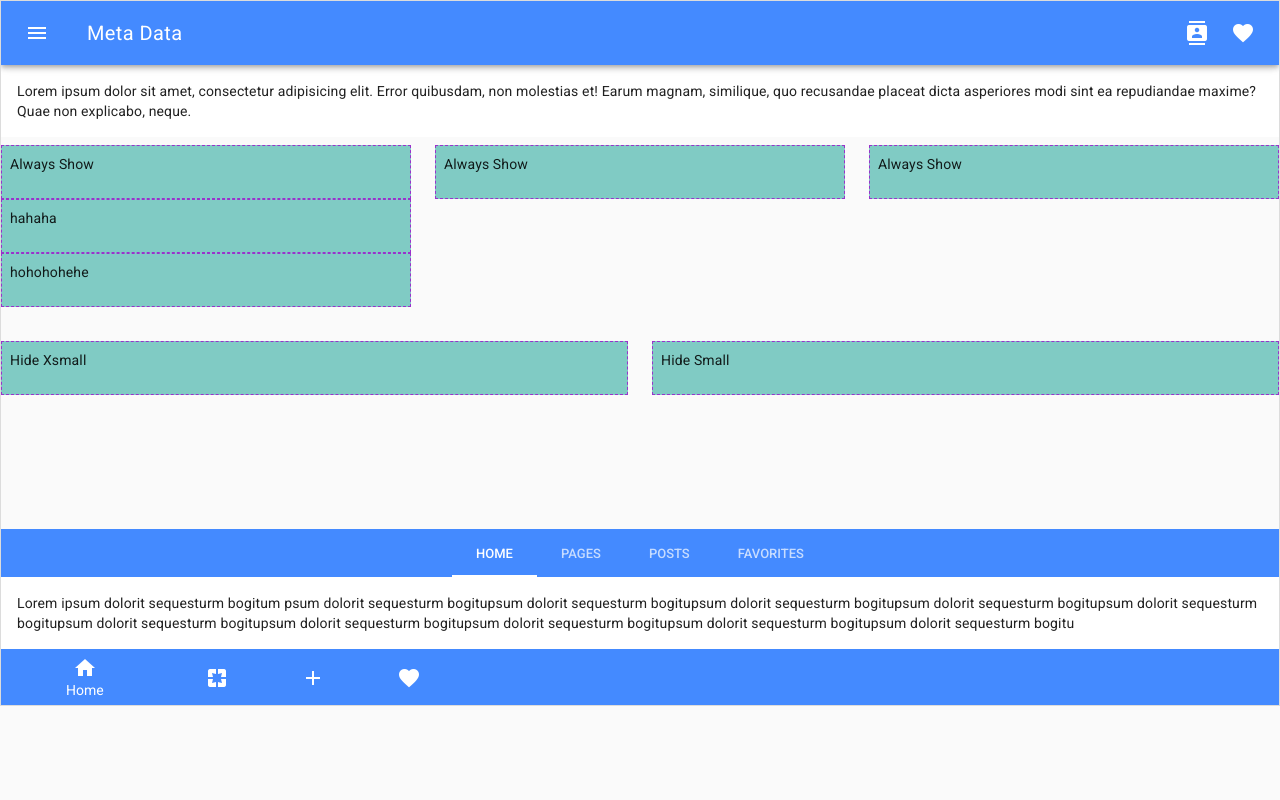
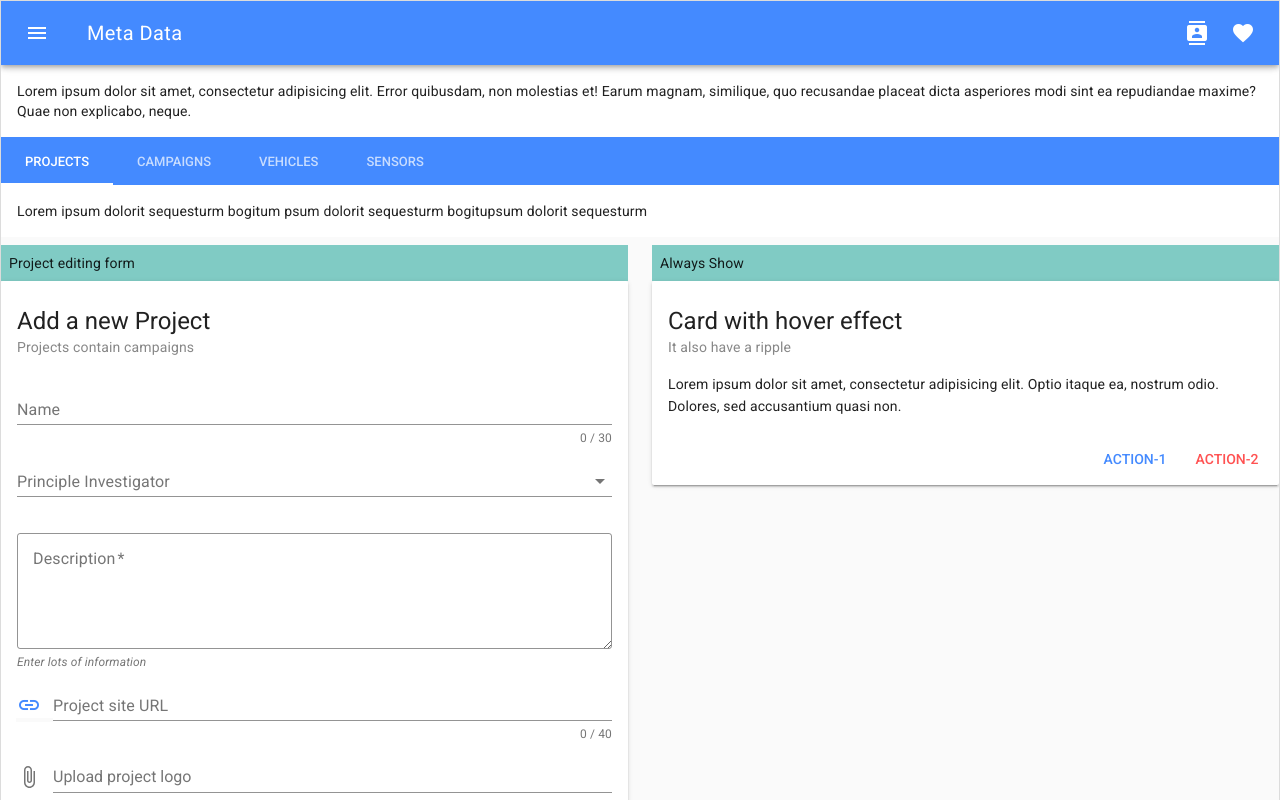
Before and after one commit to snfraser/vuefirst, a Vue app: page / in a window 1280 px wide. Shown: the top 800 px of the page. Built offline with nearby package versions, Linux system fonts and the light colour scheme.

Commit message:
Added cards testing and mockup of new-project form

```diff
--- a/src/App.vue
+++ b/src/App.vue
@@ -1,5 +1,8 @@
 <template>
   <div id="top" class="page-container md-layout-column">
+
+
+    <!-- TOOLBAR -->
     <md-toolbar class="md-primary">
       <md-button class="md-icon-button" @click="showNavigation = true">
         <md-icon>menu</md-icon>
@@ -103,70 +106,26 @@
       similique, quo recusandae placeat dicta asperiores modi sint ea repudiandae maxime? Quae non explicabo, neque.
     </md-content>
 
-    <div class="md-layout md-gutter md-alignment-center">
-      <div class="md-layout-item md-medium-size-33 md-small-size-50 md-xsmall-size-100">
-        <span>Always Show</span>
-        <span>hahaha</span>
-        <span>hohohohehe</span>
-      </div>
-
-      <div class="md-layout-item md-medium-size-33 md-small-size-50 md-xsmall-size-100">
-        <span>Always Show</span>
-      </div>
-
-      <div class="md-layout-item md-medium-size-33 md-small-size-50 md-xsmall-size-100">
-        <span>Always Show</span>
-      </div>
-
-      <div class="md-layout-item md-medium-size-50 md-small-size-50 md-xsmall-hide">
-        <span>Hide Xsmall</span>
-      </div>
-
-      <div class="md-layout-item md-medium-size-50 md-small-hide">
-        <span>Hide Small</span>
-      </div>
-
-      <div class="md-layout-item md-medium-hide">
-        <span>Hide Medium</span>
-      </div>
-    </div>
-
+    <!-- TAB BAR -->
     <div>
-      <md-tabs class="md-primary" md-alignment="centered">
-        <md-tab id="tab-home" md-label="Home">
+      <md-tabs class="md-primary" md-alignment="left">
+        <md-tab id="tab-home" md-label="Projects">
           Lorem ipsum dolorit sequesturm bogitum psum dolorit sequesturm bogitupsum dolorit sequesturm
-          bogitupsum dolorit sequesturm bogitupsum dolorit sequesturm bogitupsum dolorit sequesturm bogitupsum
-          dolorit sequesturm bogitupsum dolorit sequesturm bogitupsum dolorit sequesturm bogitupsum dolorit
-          sequesturm bogitupsum dolorit sequesturm bogitu
 
         </md-tab>
-        <md-tab id="tab-pages" md-label="Pages">
+        <md-tab id="tab-pages" md-label="Campaigns">
 
           Lorem ipsum dolorit sequesturm bogitum psum dolorit sequesturm bogitupsum dolorit sequesturm
           bogitupsum dolorit sequesturm bogitupsum dolorit sequesturm bogitupsum dolorit sequesturm bogitupsum
-          dolorit sequesturm bogitupsum dolorit sequesturm bogitupsum dolorit sequesturm bogitupsum dolorit
-          sequesturm bogitupsum dolorit sequesturm bogitu Lorem ipsum dolorit sequesturm bogitum psum dolorit sequesturm bogitupsum dolorit sequesturm
-          bogitupsum dolorit sequesturm bogitupsum dolorit sequesturm bogitupsum dolorit sequesturm bogitupsum
-          dolorit sequesturm bogitupsum dolorit sequesturm bogitupsum dolorit sequesturm bogitupsum dolorit
-          sequesturm bogitupsum dolorit sequesturm bogitu Lorem ipsum dolorit sequesturm bogitum psum dolorit sequesturm bogitupsum dolorit sequesturm
-          bogitupsum dolorit sequesturm bogitupsum dolorit sequesturm bogitupsum dolorit sequesturm bogitupsum
-          dolorit sequesturm bogitupsum dolorit sequesturm bogitupsum dolorit sequesturm bogitupsum dolorit
-          sequesturm bogitupsum dolorit sequesturm bogitu
+
 
         </md-tab>
-        <md-tab id="tab-posts" md-label="Posts">
+        <md-tab id="tab-posts" md-label="Vehicles">
           sturm bogitupsum dolorit sequesturm bogitupsum dolorit sequesturm bogitupsum dolorit
-          sequesturm bogitupsum dolorit sequesturm bogitu Lorem ipsum dolorit sequesturm bogitum psum dolorit sequesturm bogitupsum dolorit sequesturm
-          bogitupsum dolorit sequesturm bogitupsum dolorit sequesturm bogitupsum dolorit sequesturm bogitupsum
-          dolorit sequesturm bogitupsum dolorit sequesturm bogitupsum dolorit sequesturm bogitupsum dolorit
           sequesturm bogitupsum dolorit s
         </md-tab>
-        <md-tab id="tab-favorites" md-label="Favorites">
-          orit sequesturm bogitupsum dolorit sequesturm bogitupsum dolorit
-          sequesturm bogitupsum dolorit sequesturm bogitu Lorem ipsum dolorit sequesturm bogitum psum dolorit sequesturm bogitupsum dolorit sequesturm
-          bogitupsum dolorit sequesturm bogitupsum dolorit sequesturm bogitupsum dolorit sequesturm bogitupsum
-          dolorit sequesturm bogitupsum dolorit sequesturm bogitupsum dolorit sequesturm bogitupsum dolorit
-          sequesturm bogitupsum dolorit sequesturm bogitu Lorem ipsum dolorit sequesturm bogitum psum dolorit sequesturm bogitupsum dolorit sequesturm
+        <md-tab id="tab-favorites" md-label="Sensors">
+          psum dolorit sequesturm
           bogitupsum dolorit sequesturm bogitupsum dolorit sequesturm bogitupsum dolorit sequesturm bogitupsum
           dolorit sequesturm bogitupsum dolorit sequesturm bogitupsum dolorit sequesturm bogitupsum dolorit
           sequesturm bogitupsum dolorit seq
@@ -175,6 +134,277 @@
 
 
     </div>
+
+    <!-- MAIN FORM AND OR CARD CONTENT -->
+
+
+
+    <div class="md-layout md-gutter md-alignment-top-center">
+
+
+      <div class="md-layout-item md-medium-size-50 md-small-size-50 md-xsmall-size-100">
+        <span>Project editing form</span>
+        <md-card md-with-hover>
+          <md-ripple>
+            <md-card-header class="md-accent">
+              <div class="md-title">Add a new Project</div>
+              <div class="md-subhead">Projects contain campaigns</div>
+            </md-card-header>
+
+            <md-card-content>
+
+              <!-- Form elements here -->
+              <div>
+                <md-field md-clearable>
+                  <label>Name</label>
+                  <md-input md-counter="30"></md-input>
+                </md-field>
+
+                <md-field>
+                  <label>Principle Investigator</label>
+                  <md-select name="piuser" id="piuser">
+                    <md-option value="1">Akabaka MacKaka</md-option>
+                    <md-option value="2">Mary McTavish</md-option>
+                    <md-option value="3">Joe Bloggs</md-option>
+                  </md-select>
+                </md-field>
+
+                <md-field>
+                  <label>Description</label>
+                  <md-textarea required></md-textarea>
+                  <i class="md-helper-text">Enter lots of information</i>
+                </md-field>
+
+
+                <md-field md-clearable>
+                  <md-icon class="md-primary">link</md-icon>
+                  <label>Project site URL</label>
+                  <md-input md-counter="40"></md-input>
+                </md-field>
+
+                <md-field>
+                  <label>Upload project logo</label>
+                  <md-file placeholder="Upload project logo" />
+                </md-field>
+
+                <md-checkbox v-model="publicproject" class="md-primary">Public</md-checkbox>
+
+              </div>
+
+              <md-speed-dial class="md-bottom-right" md-direction="top">
+                <md-speed-dial-target>
+                  <md-icon class="md-morph-initial">add</md-icon>
+                  <md-icon class="md-morph-final">edit</md-icon>
+                </md-speed-dial-target>
+
+                <md-speed-dial-content>
+                  <md-button class="md-icon-button">
+                    <md-icon>note</md-icon>
+                  </md-button>
+
+                  <md-button class="md-icon-button">
+                    <md-icon>event</md-icon>
+                  </md-button>
+                </md-speed-dial-content>
+              </md-speed-dial>
+
+            </md-card-content>
+
+            <md-card-actions md-alignment="left">
+              <md-button class="md-raised md-primary">Create Project</md-button>
+              <md-button class="md-raised md-accent">Cancel</md-button>
+            </md-card-actions>
+          </md-ripple>
+
+
+        </md-card>
+
+      </div>
+
+
+
+
+      <div class="md-layout-item md-medium-size-50 md-small-size-50 md-xsmall-size-100">
+        <span>Always Show</span>
+
+        <md-card md-with-hover>
+          <md-ripple>
+            <md-card-header>
+              <div class="md-title">Card with hover effect</div>
+              <div class="md-subhead">It also have a ripple</div>
+            </md-card-header>
+
+            <md-card-content>
+              Lorem ipsum dolor sit amet, consectetur adipisicing elit. Optio itaque ea, nostrum odio. Dolores, sed accusantium quasi non.
+            </md-card-content>
+
+            <md-card-actions>
+              <md-button class="md-primary">Action-1</md-button>
+              <md-button class="md-accent">Action-2</md-button>
+            </md-card-actions>
+          </md-ripple>
+        </md-card>
+      </div>
+
+</div>
+
+<!--
+      <div class="md-layout-item md-medium-size-25 md-small-size-50 md-xsmall-size-100">
+        <span>Always Show</span>
+
+        <md-card md-with-hover>
+          <md-ripple>
+            <md-card-header>
+              <div class="md-title">Card with hover effect</div>
+              <div class="md-subhead">It also have a ripple</div>
+            </md-card-header>
+
+            <md-card-content>
+              Lorem ipsum dolor sit amet, consectetur adipisicing elit. Optio itaque ea, nostrum odio. Dolores, sed accusantium quasi non.
+            </md-card-content>
+
+            <md-card-actions>
+              <md-button class="md-primary">Action-1</md-button>
+              <md-button class="md-accent">Action-2</md-button>
+            </md-card-actions>
+          </md-ripple>
+        </md-card>
+
+      </div>
+
+      <div class="md-layout-item md-medium-size-25 md-small-size-50 md-xsmall-size-100">
+        <span>Always Show</span>
+        <md-card md-with-hover>
+          <md-ripple>
+            <md-card-header>
+              <div class="md-title">Card with hover effect</div>
+              <div class="md-subhead">It also have a ripple</div>
+            </md-card-header>
+
+            <md-card-content>
+              Lorem ipsum dolor sit amet, consectetur adipisicing elit. Optio itaque ea, nostrum odio. Dolores, sed accusantium quasi non.
+            </md-card-content>
+
+            <md-card-actions>
+              <md-button class="md-primary">Action-1</md-button>
+              <md-button class="md-accent">Action-2</md-button>
+            </md-card-actions>
+          </md-ripple>
+        </md-card>
+      </div>
+
+      <div class="md-layout-item md-medium-size-25 md-small-size-50 md-xsmall-hide">
+        <span>Hide Xsmall</span>
+        <md-card md-with-hover>
+          <md-ripple>
+            <md-card-header>
+              <div class="md-title">Card with hover effect</div>
+              <div class="md-subhead">It also have a ripple</div>
+            </md-card-header>
+
+            <md-card-content>
+              Lorem ipsum dolor sit amet, consectetur adipisicing elit. Optio itaque ea, nostrum odio. Dolores, sed accusantium quasi non.
+            </md-card-content>
+
+            <md-card-actions>
+              <md-button class="md-primary">Action-1</md-button>
+              <md-button class="md-accent">Action-2</md-button>
+            </md-card-actions>
+          </md-ripple>
+        </md-card>
+      </div>
+
+      <div class="md-layout-item md-medium-size-25 md-small-hide">
+        <span>Hide Small</span>
+        <md-card md-with-hover>
+          <md-ripple>
+            <md-card-header>
+              <div class="md-title">Card with hover effect</div>
+              <div class="md-subhead">It also have a ripple</div>
+            </md-card-header>
+
+            <md-card-content>
+              Lorem ipsum dolor sit amet, consectetur adipisicing elit. Optio itaque ea, nostrum odio. Dolores, sed accusantium quasi non.
+            </md-card-content>
+
+            <md-card-actions>
+              <md-button class="md-primary">Action-1</md-button>
+              <md-button class="md-accent">Action-2</md-button>
+            </md-card-actions>
+          </md-ripple>
+        </md-card>
+      </div>
+
+
+      <div class="md-layout-item md-medium-hide  md-large-size-33">
+        <span>Hide Medium</span>
+        <md-card md-with-hover class="md-layout-item md-medium-hide  md-large-size-33">
+          <md-ripple>
+            <md-card-header>
+              <div class="md-title">Card with hover effect</div>
+              <div class="md-subhead">It also have a ripple</div>
+            </md-card-header>
+
+            <md-card-content>
+
+              Lorem ipsum dolor sit amet, consectetur adipisicing elit. Optio itaque ea, nostrum odio. Dolores, sed accusantium quasi non.
+            </md-card-content>
+
+            <md-card-actions>
+              <md-button class="md-primary">Action-1</md-button>
+              <md-button class="md-accent">Action-2</md-button>
+            </md-card-actions>
+          </md-ripple>
+        </md-card>
+      </div>
+
+      <div class="md-layout-item md-medium-hide  md-large-size-33">
+        <span>Hide Medium</span>
+        <md-card md-with-hover>
+          <md-ripple>
+            <md-card-header>
+              <div class="md-title">Card with hover effect</div>
+              <div class="md-subhead">It also have a ripple</div>
+            </md-card-header>
+
+            <md-card-content>
+              Lorem ipsum dolor sit amet, consectetur adipisicing elit. Optio itaque ea, nostrum odio. Dolores, sed accusantium quasi non.
+            </md-card-content>
+
+            <md-card-actions>
+              <md-button class="md-primary">Action-1</md-button>
+              <md-button class="md-accent">Action-2</md-button>
+            </md-card-actions>
+          </md-ripple>
+        </md-card>
+      </div>
+
+      <div class="md-layout-item md-medium-hide  md-large-size-33">
+        <span>Hide Medium</span>
+        <md-card md-with-hover>
+          <md-ripple>
+            <md-card-header>
+              <div class="md-title">Card with hover effect</div>
+              <div class="md-subhead">It also have a ripple</div>
+            </md-card-header>
+
+            <md-card-content>
+              Lorem ipsum dolor sit amet, consectetur adipisicing elit. Optio itaque ea, nostrum odio. Dolores, sed accusantium quasi non.
+            </md-card-content>
+
+            <md-card-actions>
+              <md-button class="md-primary">Action-1</md-button>
+              <md-button class="md-accent">Action-2</md-button>
+            </md-card-actions>
+          </md-ripple>
+        </md-card>
+      </div>
+
+
+    </div>
+
+    -->
+
 
     <div class="phone-viewport">
       <md-bottom-bar md-type="shift">
@@ -190,7 +420,7 @@
       <md-dialog-alert
         :md-active.sync="first"
         md-content="Item has now been Created - let us rejoice !!"
-        md-confirm-text="Fab !"/>
+        md-confirm-text="Spiffing !"/>
 
       <md-dialog-alert
         :md-active.sync="second"
@@ -210,10 +440,11 @@
       showNavigation: false,
       showSidepanel: false,
       first: false,
-      second: false
+      second: false,
+      publicproject: false
     }),
     methods: {
-      movetoinbox () {
+      movetoinbox() {
         this.showNavigation = false
       }
     }
@@ -224,7 +455,7 @@
   @import '~vue-material/dist/theme/engine';
 
   .page-container {
-    min-height: 300px;
+    min-height: 600px;
     overflow: hidden;
     position: relative;
     border: 1px solid rgba(#000, .12);
@@ -240,11 +471,11 @@
     padding: 16px;
   }
 
+
   .md-layout-item {
-    height: 180px;
+    min-height: 180px;
     margin-top: 8px;
     margin-bottom: 8px;
-
 
     span {
       width: 100%;
@@ -252,8 +483,9 @@
       padding: 8px;
       display: block;
       background: md-get-palette-color(teal, 200);
-      border: 1px dashed darkorchid;
+
     }
   }
 
+
 </style>
```
